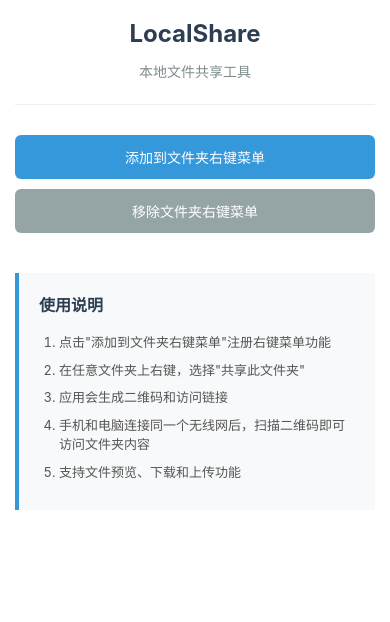
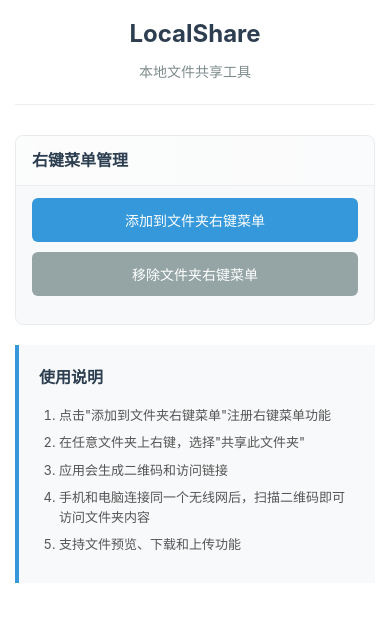
Before and after one commit to xiaomingTang/local-share, a website with bundled scripts: page renderer/index.html in a window 390 px wide. Built offline with nearby package versions, Linux system fonts and the light colour scheme.

Commit message:
feat: 右键菜单管理面板可折叠

```diff
--- a/renderer/index.html
+++ b/renderer/index.html
@@ -19,13 +19,21 @@
     </header>
 
     <main>
-      <div class="button-group">
+      <!-- 右键菜单管理面板（可折叠） -->
+      <div id="contextPanel" class="context-panel">
+        <div id="contextPanelHeader" class="context-panel-header">
+          <div class="context-panel-title">右键菜单管理</div>
+          <button id="contextToggleBtn" class="context-toggle-btn" title="展开/折叠" aria-expanded="true"
+            style="display: none;">⚙</button>
+        </div>
+        <div id="contextContent" class="context-panel-content">
           <button id="addContextMenu" class="btn btn-primary">
             添加到文件夹右键菜单
           </button>
           <button id="removeContextMenu" class="btn btn-secondary">
             移除文件夹右键菜单
           </button>
+        </div>
       </div>
 
       <div id="serverStatus" class="status-panel" style="display: none;">
--- a/renderer/renderer.ts
+++ b/renderer/renderer.ts
@@ -5,12 +5,22 @@ interface Window {
     shareFolder: (folderPath: string) => Promise<any>;
     stopServer: () => Promise<{ success: boolean }>;
     getServerStatus: () => Promise<any>;
+    getCommandlineShare?: () => Promise<{ commandLineShare: boolean }>;
     onServerStarted?: (callback: (event: any, serverInfo: any) => void) => void;
   };
 }
 
 class LocalShareRenderer {
+  // MUI-like ExpandLess SVG (up chevron)
+  private readonly EXPAND_LESS_SVG = `
+    <svg viewBox="0 0 24 24" focusable="false" aria-hidden="true">
+      <path fill="currentColor" d="M12 8.59L16.59 13.17 18 11.76 12 5.76 6 11.76 7.41 13.17z"></path>
+    </svg>
+  `;
   private elements: {
+    contextPanel?: HTMLElement;
+    contextPanelHeader?: HTMLElement;
+    contextToggleBtn?: HTMLButtonElement;
     addContextMenu: HTMLButtonElement;
     removeContextMenu: HTMLButtonElement;
     serverStatus: HTMLElement;
@@ -37,11 +47,70 @@ class LocalShareRenderer {
       qrCode: document.getElementById("qrCode") as HTMLImageElement,
       stopServer: document.getElementById("stopServer") as HTMLButtonElement,
       notification: document.getElementById("notification") as HTMLElement,
+      contextPanel: document.getElementById("contextPanel") as HTMLElement,
+      contextPanelHeader: document.getElementById(
+        "contextPanelHeader"
+      ) as HTMLElement,
+      contextToggleBtn: document.getElementById(
+        "contextToggleBtn"
+      ) as HTMLButtonElement,
     };
 
+    this.initializeContextPanel();
     this.bindEvents();
     this.checkServerStatus();
     this.setupIpcListeners();
+  }
+
+  private async initializeContextPanel(): Promise<void> {
+    try {
+      // 如果 preload 中暴露了 getCommandlineShare，则查询
+      const resp = await (window as any).electronAPI.getCommandlineShare();
+      const hasCommandLineShare = resp && resp.commandLineShare;
+
+      const content = document.getElementById("contextContent");
+      const toggle = this.elements.contextToggleBtn;
+
+      if (hasCommandLineShare) {
+        // 显示折叠按钮，面板默认折叠
+        if (toggle) {
+          toggle.style.display = "inline-flex";
+          toggle.textContent = "⚙"; // 设置图标表示可展开
+          toggle.setAttribute("aria-expanded", "false");
+        }
+        if (content) {
+          content.classList.add("collapsed");
+        }
+        // 点击切换
+        toggle?.addEventListener("click", () => {
+          const isCollapsed = content?.classList.contains("collapsed");
+          if (isCollapsed) {
+            content?.classList.remove("collapsed");
+            // 使用 MUI 风格的向上箭头 SVG
+            toggle!.innerHTML = this.EXPAND_LESS_SVG;
+            toggle!.setAttribute("aria-expanded", "true");
+          } else {
+            content?.classList.add("collapsed");
+            toggle!.textContent = "⚙";
+            toggle!.setAttribute("aria-expanded", "false");
+          }
+        });
+      } else {
+        // 不支持折叠，始终展开并隐藏切换按钮
+        if (toggle) {
+          toggle.style.display = "none";
+        }
+        if (content) {
+          content.classList.remove("collapsed");
+        }
+      }
+    } catch (error) {
+      console.warn("无法查询 commandLineShare 状态，默认展开面板：", error);
+      const toggle = this.elements.contextToggleBtn;
+      const content = document.getElementById("contextContent");
+      if (toggle) toggle.style.display = "none";
+      if (content) content.classList.remove("collapsed");
+    }
   }
 
   private bindEvents(): void {
--- a/renderer/styles.css
+++ b/renderer/styles.css
@@ -10,6 +10,16 @@ body {
   background-color: #f5f5f5;
   color: #333;
   line-height: 1.6;
+}
+
+/* 防止滚动条出现/消失导致布局抖动：始终保留垂直滚动条空间 */
+html {
+  overflow-y: scroll;
+}
+
+/* 现代浏览器保留滚动条槽位（Chromium 支持） */
+body {
+  scrollbar-gutter: stable;
 }
 
 .container {
@@ -42,6 +52,72 @@ header p {
 /* 按钮组样式 */
 .button-group {
   margin-bottom: 30px;
+}
+
+/* 右键菜单管理面板 */
+.context-panel {
+  background-color: #f8f9fa;
+  border: 1px solid #e9ecef;
+  border-radius: 8px;
+  margin-bottom: 20px;
+  overflow: hidden;
+}
+
+.context-panel-header {
+  display: flex;
+  justify-content: space-between;
+  align-items: center;
+  padding: 12px 16px;
+  border-bottom: 1px solid #eee;
+  background: linear-gradient(
+    90deg,
+    rgba(255, 255, 255, 0.6),
+    rgba(255, 255, 255, 0.3)
+  );
+}
+
+.context-panel-title {
+  font-weight: 600;
+  color: #2c3e50;
+}
+
+.context-toggle-btn {
+  background: transparent;
+  border: none;
+  font-size: 18px;
+  cursor: pointer;
+  width: 36px;
+  height: 36px;
+  display: inline-flex;
+  align-items: center;
+  justify-content: center;
+  border-radius: 6px;
+}
+
+.context-toggle-btn:hover {
+  background: rgba(0, 0, 0, 0.04);
+}
+
+.context-panel-content {
+  padding: 12px 16px 18px 16px;
+  transition: max-height 300ms ease, padding 300ms ease, opacity 300ms ease;
+  overflow: hidden;
+  max-height: 1000px; /* expanded state */
+  opacity: 1;
+}
+
+.context-panel-content.collapsed {
+  max-height: 0;
+  padding-top: 0;
+  padding-bottom: 0;
+  opacity: 0;
+}
+
+/* SVG icon sizing for toggle button */
+.context-toggle-btn svg {
+  width: 20px;
+  height: 20px;
+  display: block;
 }
 
 .btn {
--- a/src/preload.ts
+++ b/src/preload.ts
@@ -16,6 +16,8 @@ const electronAPI = {
 
   // 获取服务器状态
   getServerStatus: () => ipcRenderer.invoke("get-server-status"),
+  // 查询是否通过命令行 --share 启动
+  getCommandlineShare: () => ipcRenderer.invoke("get-commandline-share"),
   // 主进程通知服务器已启动（用于命令行 --share 场景）
   onServerStarted: (callback: (event: any, serverInfo: any) => void) =>
     ipcRenderer.on("server-started", callback),
```
Also changed, not shown: src/main.ts (+11 -0 lines). Lines whose indentation alone changed are shown as unchanged.
